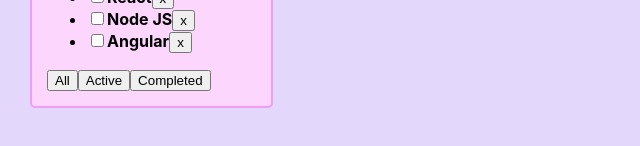
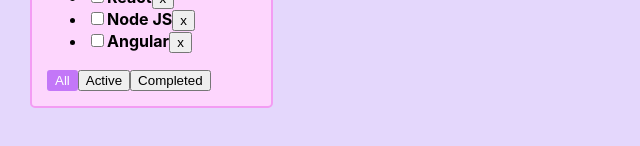
Before and after one commit to ElizabethKri/todolist, a React (Create React App) app: page / in a window 1280 px wide. Shown: the part 222-368 px from the top of the page, without its empty margins (0-640 px from the left). Built offline with nearby package versions, Linux system fonts and the light colour scheme.

Commit message:
add styled button-active

```diff
--- a/src/App.css
+++ b/src/App.css
@@ -25,3 +25,10 @@
   text-decoration: line-through;
   opacity: 0.5;
 }
+
+.btn-active{
+  background-color: #c377f8;
+  color: white;
+  border-radius: 3px;
+  border: 2px solid #c377f8;
+}
--- a/src/App.tsx
+++ b/src/App.tsx
@@ -73,6 +73,7 @@ function App() {
                       changeFilter={changeFilter}
                       addTask={addTask}
                       changeTaskStatus={changeTaskStatus}
+                      filter={filter}
 
             />
         </div>
--- a/src/TodoList.tsx
+++ b/src/TodoList.tsx
@@ -4,6 +4,7 @@ import {FilterValuesType} from "./App";
 type TodoListPropsType = {
     title: string
     tasks: Array<TaskType>
+    filter: FilterValuesType
     removeTask: (taskId: string) => void
     changeFilter: (nextFilterValue: FilterValuesType) => void
     addTask: (title: string) => void
@@ -19,6 +20,7 @@ export type TaskType = {
 const TodoList: React.FC<TodoListPropsType> = ({
                                                    title,
                                                    tasks,
+                                                   filter,
                                                    removeTask,
                                                    changeFilter,
                                                    addTask,
@@ -102,9 +104,9 @@ const TodoList: React.FC<TodoListPropsType> = ({
             </div>
                      {tasksList}
             <div>
-                <button onClick={()=>changeFilter('all')}>All</button>
-                <button onClick={()=>changeFilter('active')}>Active</button>
-                <button onClick={()=>changeFilter('completed')}>Completed</button>
+                <button className={filter === "all" ? "btn-active" : undefined} onClick={()=>changeFilter('all')}>All</button>
+                <button className={filter === "active" ? "btn-active" : undefined} onClick={()=>changeFilter('active')}>Active</button>
+                <button className={filter === "completed" ? "btn-active" : undefined} onClick={()=>changeFilter('completed')}>Completed</button>
             </div>
         </div>
     );
```
